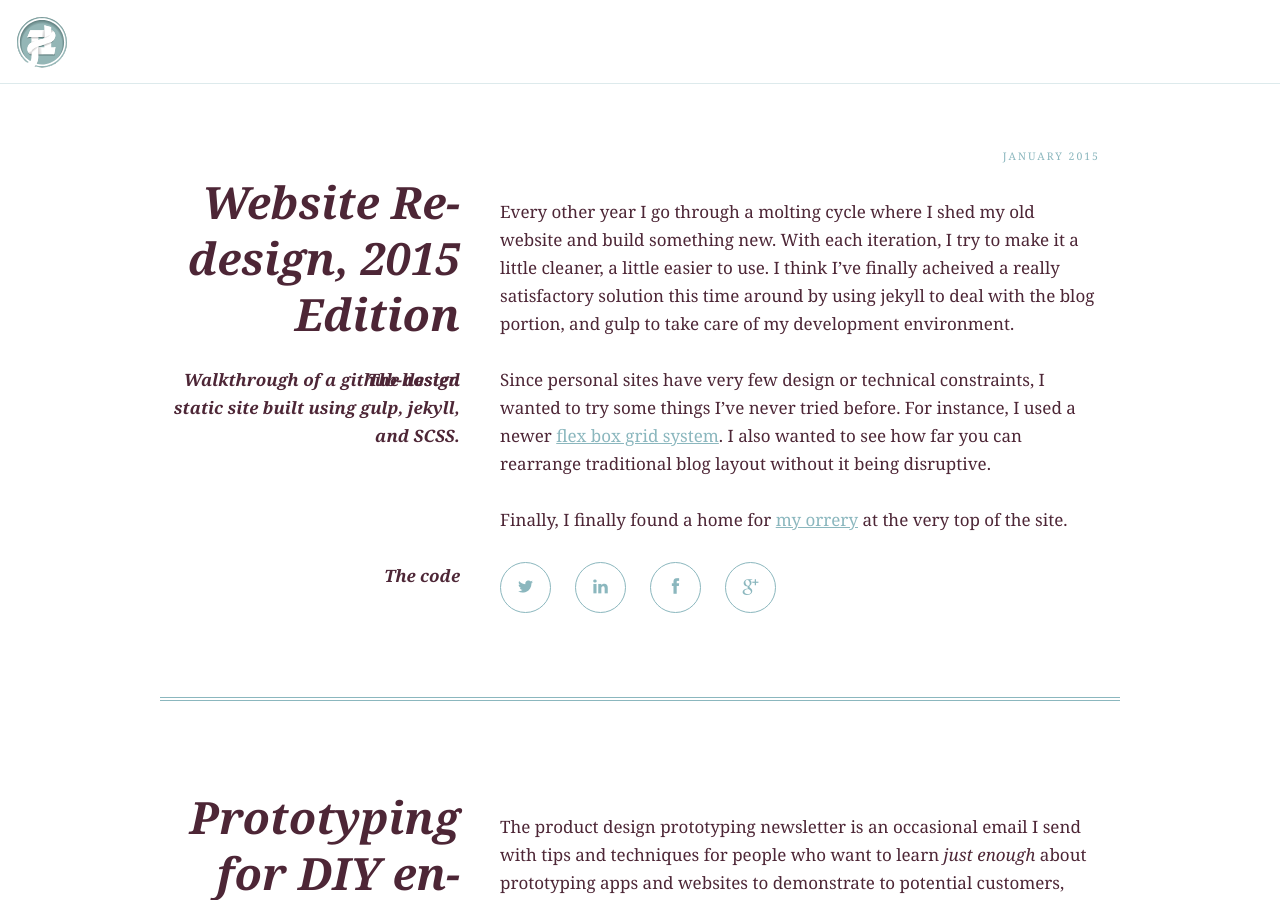
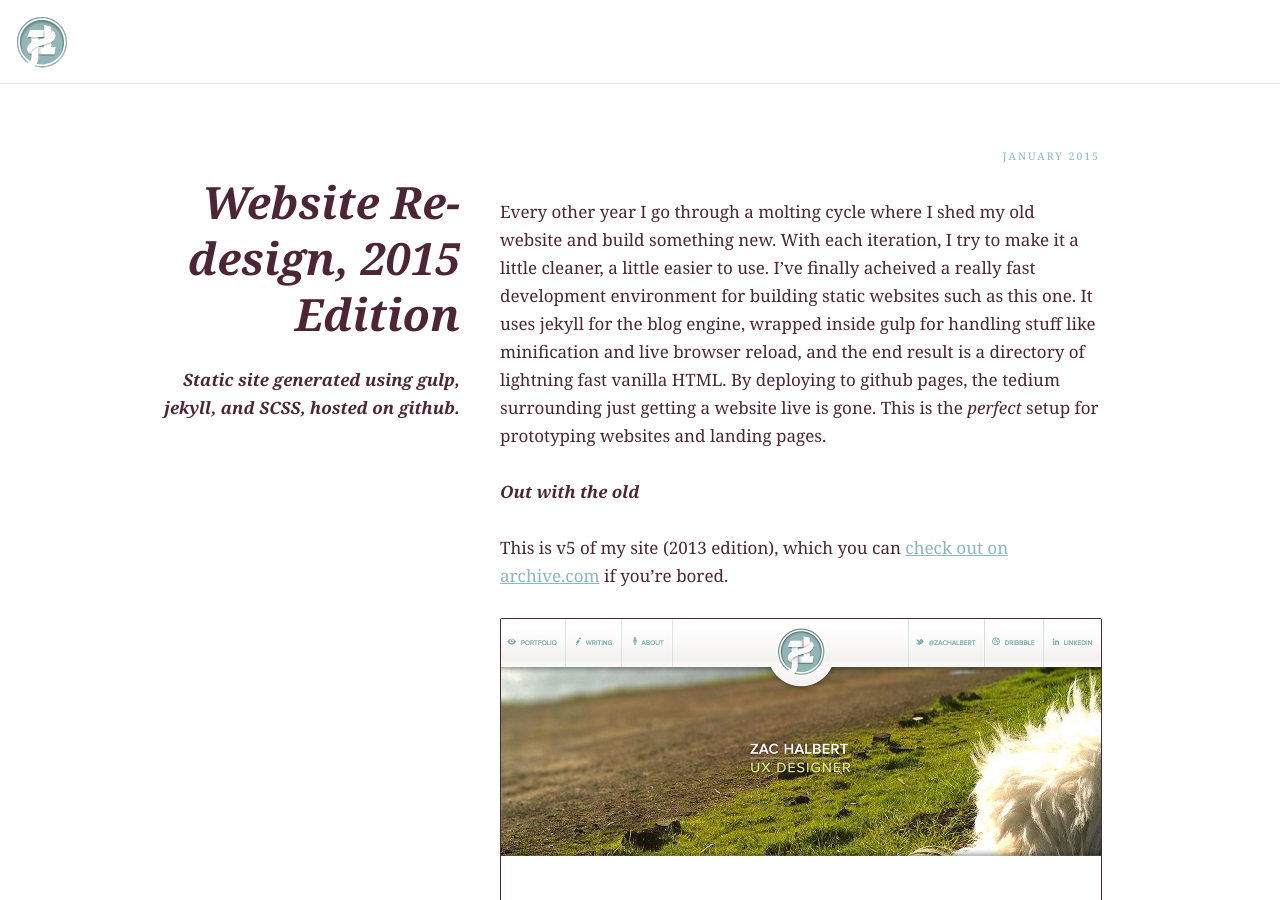
Before and after one commit to zachalbert/zachalbert.com_v6-build, a Jekyll site: the page built from _posts/2015-01-15-website-redesign-2015.md, in a window 1280 px wide and 900 px high, scrolled down 842 px. Built offline with Jekyll 4.4.1, drawn with Linux system fonts in a browser that asks for light colours; comment, search, counter and statistics services are not loaded; some of the changed text lies outside the part shown.

Commit message:
Cleanup, cleanup...

```diff
--- a/_posts/2015-01-15-website-redesign-2015.md
+++ b/_posts/2015-01-15-website-redesign-2015.md
@@ -1,6 +1,6 @@
 ---
 title: Website Redesign, 2015 Edition
-subtitle: Walkthrough of a github-hosted static site built using gulp, jekyll, and SCSS.
+subtitle: Static site generated using gulp, jekyll, and SCSS, hosted on github.
 author: zac
 layout: post
 permalink: /website-redesign-2015/
@@ -10,14 +10,59 @@
   - Portfolio
 ---
 
-Every other year I go through a molting cycle where I shed my old website and build something new. With each iteration, I try to make it a little cleaner, a little easier to use. I think I've finally acheived a really satisfactory solution this time around by using jekyll to deal with the blog portion, and gulp to take care of my development environment.
+Every other year I go through a molting cycle where I shed my old website and build something new. With each iteration, I try to make it a little cleaner, a little easier to use. I've finally acheived a really fast development environment for building static websites such as this one. It uses jekyll for the blog engine, wrapped inside gulp for handling stuff like minification and live browser reload, and the end result is a directory of lightning fast vanilla HTML. By deploying to github pages, the tedium surrounding just getting a website live is gone. This is the *perfect* setup for prototyping websites and landing pages.
 
 <!-- more -->
 
+### Out with the old
+
+This is v5 of my site (2013 edition), which you can <a href="https://web.archive.org/web/20140807023329/http://www.zachalbert.com/">check out on archive.com</a> if you're bored.
+
+<img src="/images/zhd-v5.jpg" width="600" height="300" class="img-border">
+
+
 ## The design
 
-Since personal sites have very few design or technical constraints, I wanted to try some things I've never tried before. For instance, I used a newer <a href="http://flexboxgrid.com/">flex box grid system</a>. I also wanted to see how far you can rearrange traditional blog layout without it being disruptive.
+Since personal sites have very few design or technical constraints, I wanted to experiment with some new grid systems. I used <a href="http://flexboxgrid.com/">flex box grid system</a>, which I'd highly recommend. It's worth mentioning <a href="http://foundation.zurb.com/apps/">Foundation for Apps</a>, which also uses a flexbox grid system &mdash; though I personally haven't tried it yet.
 
-Finally, I finally found a home for <a href="/orrery">my orrery</a> at the very top of the site.
+Once I had the flexibility of a new grid, it was pretty easy to experiment with layout combinations such as the 2 column view I went with.
+
+Typographically speaking, I went with _Abril from Typekit_. Its history in editorial work and tasty italics fit the whitespacey look I was going for. I used _type-scale.com_ to build a font-size scale, and used that same scale to create strips of 'lead' spacers. All block-level elements receive either one, two, or three spacers depending on the needs of the design.
+
+{% highlight scss linenos %}
+////// Type Scale //////
+
+$scale: 1.618;
+$font-size: 17px;
+
+// All spacing is based on this variable
+$line-height: round($font-size * $scale);
+
+// type-scale.com
+$font-size-05:  0.618em;
+$font-size-1:   $font-size;
+$font-size-2:   1.618em;
+$font-size-3:   2.618em;
+$font-size-4:   4.236em;
+
+// Strips of lead - all block level elements get margin bottom only
+$lead-half:        $line-height / 2;
+.lead-half       { margin-bottom: $line-height / 2; }
+
+$lead-single:      $line-height;
+.lead-single     { margin-bottom: $line-height; }
+
+$lead-double:      $line-height * 2;
+.lead-double     { margin-bottom: $line-height * 2; }
+
+$lead-triple:      $line-height * 3;
+.lead-triple     { margin-bottom: $line-height * 3; }
+
+$lead-quadruple:   $line-height * 4;
+.lead-quadruple  { margin-bottom: $line-height * 4; }
+
+$lead-quintuple:   $line-height * 5;
+.lead-quintuple  { margin-bottom: $line-height * 5; }
+{% endhighlight %}
 
 ## The code
--- a/_scss/_typography.scss
+++ b/_scss/_typography.scss
@@ -63,7 +63,7 @@
 small,
 .small-text {
   text-transform: uppercase;
-  font-size: $font-size-small-1;
+  font-size: $font-size-05;
   letter-spacing: 2px;
 }
 
--- a/index.html
+++ b/index.html
@@ -18,7 +18,6 @@
             <div class="post_main">
               <div class="post_main-content">
                 <p>{{ post.excerpt }}</p>
-                <p>&hellip;</p>
               </div>
               <div class="post_main-meta">
                 <div class="row middle-xs full">
```
Also changed, not shown: _scss/_main.scss (+26 -3 lines), _scss/_variables.scss (+5 -7 lines), css/style.css, images/zhd-v5.jpg (added).
